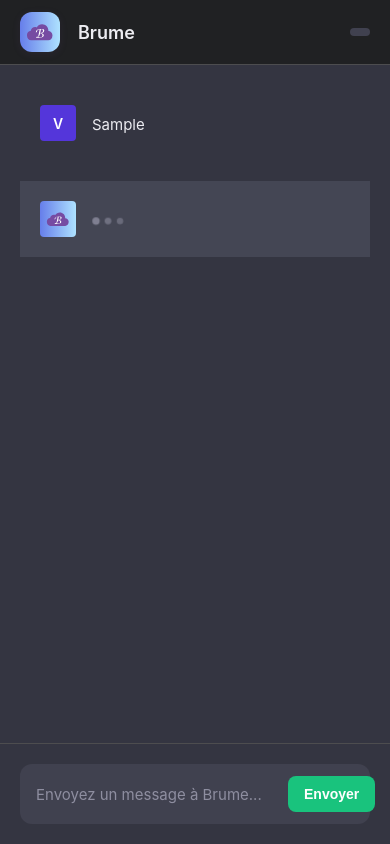
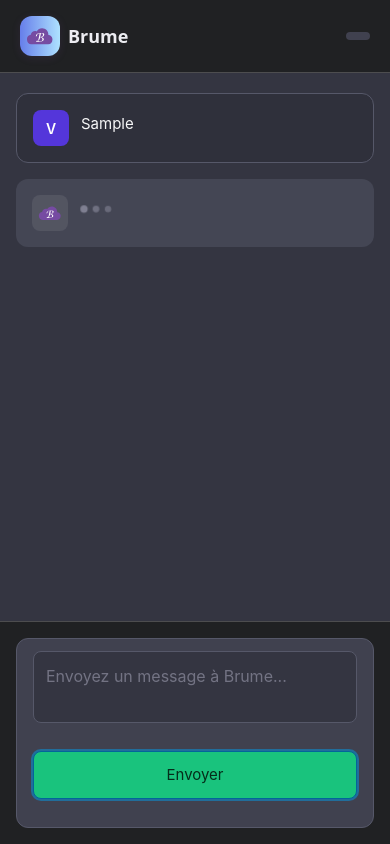
Before and after one commit to Stilmant/Brume, a website: page public/user.html in a window 390 px wide. Both pictures are taken after typing "Sample" into the empty fields and a click on the button "Envoyer". Drawn offline with nearby package versions, Linux system fonts and the light colour scheme; no server answers.

Commit message:
Responsive harmonization: Pico.css, favicon, textarea, shared styles for Brume UI

```diff
--- a/public/styles/admin.css
+++ b/public/styles/admin.css
@@ -2,9 +2,8 @@
 
 /* === Thème administrateur === */
 body {
-  background-color: #1e1e1e;
+  background: #1e1e1e;
   color: #e4e4e7;
-  overflow: hidden;
 }
 
 .header {
@@ -19,69 +18,69 @@
 /* === Badge admin === */
 .admin-badge {
   background: #dc2626;
-  color: white;
-  font-size: 11px;
-  padding: 3px 8px;
-  border-radius: 4px;
+  color: #fff;
+  font-size: 0.6875rem;
+  padding: 0.25rem 0.5rem;
+  border-radius: 0.5rem;
   font-weight: 600;
   text-transform: uppercase;
+  letter-spacing: 0.04em;
 }
 
 /* === Conteneur principal === */
 .main-container {
+  flex: 1;
   display: flex;
-  flex: 1;
+  flex-direction: column;
   overflow: hidden;
+  gap: 1rem;
 }
 
 /* === Sidebar gauche === */
 #left {
-  width: 320px;
   background: #252525;
-  border-right: 1px solid #3f3f46;
+  border-bottom: 1px solid #3f3f46;
+  max-height: 35vh;
+  overflow-y: auto;
   display: flex;
   flex-direction: column;
 }
 
 .sidebar-header {
-  padding: 16px;
+  padding: 1rem 1.25rem;
   border-bottom: 1px solid #3f3f46;
   background: #2a2a2a;
 }
 
 .sidebar-header h3 {
-  font-size: 14px;
+  margin: 0;
+  font-size: 0.875rem;
   font-weight: 600;
   color: #a1a1aa;
   text-transform: uppercase;
+  letter-spacing: 0.08em;
 }
 
 /* === Liste des sessions === */
 #list {
   flex: 1;
-  overflow-y: auto;
-  padding: 8px;
-}
-
-#list::-webkit-scrollbar-track {
-  background: #252525;
-}
-
-#list::-webkit-scrollbar-thumb {
-  background: #3f3f46;
+  padding: 0.75rem;
+  display: flex;
+  flex-direction: column;
+  gap: 0.5rem;
 }
 
 .session-item {
-  padding: 12px;
-  margin: 4px 0;
-  border-radius: 8px;
+  padding: 0.75rem;
+  border-radius: 0.75rem;
+  background: #232325;
+  border: 1px solid transparent;
   cursor: pointer;
-  transition: background 0.2s;
-  border: 1px solid transparent;
+  transition: background 0.2s ease, border 0.2s ease;
 }
 
 .session-item:hover {
-  background: #2a2a2a;
+  background: #2d2d30;
   border-color: #3f3f46;
 }
 
@@ -94,18 +93,18 @@
   display: flex;
   align-items: center;
   justify-content: space-between;
-  margin-bottom: 4px;
+  gap: 0.75rem;
+  margin-bottom: 0.25rem;
 }
 
 .session-id {
-  font-size: 13px;
-  font-weight: 600;
-  color: #e4e4e7;
-  font-family: 'Courier New', monospace;
+  font-family: 'Courier New', Courier, monospace;
+  font-size: 0.8125rem;
+  color: #f2f2f5;
 }
 
 .session-info {
-  font-size: 12px;
+  font-size: 0.75rem;
   color: #a1a1aa;
 }
 
@@ -115,31 +114,24 @@
   display: flex;
   flex-direction: column;
   background: #1e1e1e;
+  border-top: 1px solid #3f3f46;
 }
 
 .chat-header {
-  padding: 16px 20px;
+  padding: 1rem 1.25rem;
   border-bottom: 1px solid #3f3f46;
   background: #252525;
 }
 
 .chat-header h2 {
-  font-size: 16px;
+  margin: 0;
+  font-size: 1rem;
   font-weight: 600;
   color: #e4e4e7;
 }
 
-/* === État vide === */
-.empty-state {
-  color: #71717a;
-}
-
 /* === Zone de chat === */
 #chat {
-  gap: 16px;
-}
-
-#chat::-webkit-scrollbar-track {
   background: #1e1e1e;
 }
 
@@ -158,77 +150,120 @@
 
 /* === Avatars === */
 .avatar {
-  width: 32px;
-  height: 32px;
-  font-size: 13px;
+  background: rgba(255, 255, 255, 0.08);
 }
 
 .avatar.user {
   background: #3b82f6;
+  color: #fff;
+}
+
+.avatar.admin {
+  background: linear-gradient(90deg, #667eea 0%, #aee2ff 100%);
+  color: #0f0f10;
 }
 
 /* === Bulles de message === */
 .message-bubble {
-  padding: 12px 16px;
-  border-radius: 12px;
-  max-width: 500px;
-  line-height: 1.5;
-  font-size: 14px;
-}
-
-.message.user .message-bubble {
-  background: #3f3f46;
-  color: #e4e4e7;
-  border-top-left-radius: 4px;
+  background: #2a2a30;
+  color: #f2f2f5;
+  padding: 0.875rem 1rem;
+  border-radius: 0.75rem;
+  max-width: 28rem;
+  line-height: 1.55;
+  font-size: 0.9375rem;
 }
 
 .message.admin .message-bubble {
   background: #667eea;
-  color: white;
-  border-top-right-radius: 4px;
+  color: #fff;
 }
 
 /* === Zone d'envoi === */
 #send {
   display: flex;
-  align-items: center;
-  padding: 16px 20px;
+  flex-wrap: wrap;
+  gap: 0.75rem;
+  padding: 1rem 1.25rem;
   border-top: 1px solid #3f3f46;
   background: #252525;
-  gap: 12px;
 }
 
-#msg {
-  flex: 1;
-  background: #3f3f46;
-  border: 1px solid #52525b;
-  padding: 12px 16px;
-  border-radius: 8px;
+.admin-input {
+  flex: 1 1 100%;
+  border: 1px solid #3f3f46;
+  background: #1e1e1e;
   color: #e4e4e7;
-  font-size: 14px;
-  resize: none;
-  max-height: 120px;
+  line-height: 1.5;
+  box-shadow: none;
 }
 
-#msg:focus {
+.admin-input:focus-visible {
   border-color: #667eea;
 }
 
-#msg::placeholder {
-  color: #71717a;
+.admin-input::placeholder {
+  color: #8a8a94;
 }
 
 /* === Bouton d'envoi === */
-#btn {
+.admin-button {
+  flex: 1 0 100%;
   background: #667eea;
-  padding: 12px 20px;
+  color: #fff;
 }
 
-#btn:hover {
+.admin-button:hover,
+.admin-button:focus-visible {
   background: #5a67d8;
 }
 
-#btn:disabled {
+.admin-button:disabled {
   background: #3f3f46;
-  color: #71717a;
+  color: #8a8a94;
 }
+
+@media (min-width: 600px) {
+  .admin-button {
+    flex: 0 0 auto;
+    min-width: 7rem;
+  }
+
+  .admin-input {
+    flex-basis: auto;
+  }
+}
+
+@media (min-width: 768px) {
+  .main-container {
+    flex-direction: row;
+    gap: 0;
+  }
+
+  #left {
+    max-height: none;
+    width: 18rem;
+    border-bottom: none;
+    border-right: 1px solid #3f3f46;
+  }
+
+  #right {
+    border-top: none;
+  }
+
+  #send {
+    flex-wrap: nowrap;
+    align-items: flex-end;
+    padding: 1rem 1.5rem;
+  }
+
+  .admin-input {
+    min-height: 3rem;
+  }
+}
+
+@media (min-width: 1024px) {
+  .message-bubble {
+    max-width: 32rem;
+  }
+}
--- a/public/styles/common.css
+++ b/public/styles/common.css
@@ -1,158 +1,221 @@
 /* common.css - Styles communs partagés entre les interfaces Brume */
 
 /* === Reset et base === */
-* {
-  margin: 0;
-  padding: 0;
-  box-sizing: border-box;
+:root {
+  color-scheme: dark;
+  font-size: 16px;
 }
 
 body {
-  font-family: -apple-system, BlinkMacSystemFont, 'Segoe UI', Roboto, sans-serif;
-  height: 100vh;
+  margin: 0;
+  min-height: 100vh;
   display: flex;
   flex-direction: column;
+  font-family: -apple-system, BlinkMacSystemFont, 'Segoe UI', sans-serif;
 }
 
 /* === Header === */
 .header {
-  padding: 12px 20px;
   display: flex;
   align-items: center;
-  gap: 10px;
+  gap: 0.75rem;
+  padding: 1rem 1.25rem;
+  flex-wrap: wrap;
 }
 
 .header h1 {
-  font-size: 18px;
-  font-weight: 600;
+  margin: 0;
   display: flex;
   align-items: center;
-  gap: 10px;
+  gap: 0.5rem;
+  font-size: 1.125rem;
+  font-weight: 600;
 }
 
 /* === Logo === */
 .logo {
-  width: 40px;
-  height: 40px;
+  width: 2.5rem;
+  height: 2.5rem;
   background: linear-gradient(90deg, #667eea 0%, #aee2ff 100%);
-  border-radius: 12px;
+  border-radius: 0.75rem;
   display: flex;
   align-items: center;
   justify-content: center;
-  box-shadow: 0 2px 8px rgba(118, 75, 162, 0.1);
+  box-shadow: 0 0.125rem 0.5rem rgba(118, 75, 162, 0.15);
   overflow: hidden;
-  margin: 0 8px 0 0;
 }
 
 .logo img {
-  width: 28px;
-  height: 28px;
+  width: 1.75rem;
+  height: 1.75rem;
   display: block;
-  margin: auto;
-}
-
-/* === Avatar === */
-.avatar {
-  border-radius: 6px;
-  display: flex;
-  align-items: center;
-  justify-content: center;
-  flex-shrink: 0;
-  font-weight: 600;
-}
-
-.avatar.user {
-  color: white;
-}
-
-.avatar.ai,
-.avatar.admin {
-  background: linear-gradient(90deg, #667eea 0%, #aee2ff 100%);
-  padding: 0;
-  overflow: hidden;
-}
-
-.avatar.ai img,
-.avatar.admin img {
-  width: 24px;
-  height: 24px;
-  display: block;
-  margin: auto;
 }
 
 /* === Chat zone === */
 #chat {
   flex: 1;
   overflow-y: auto;
-  padding: 20px;
+  padding: 1.25rem 1rem;
   display: flex;
   flex-direction: column;
+  gap: 1rem;
+  -webkit-overflow-scrolling: touch;
 }
 
 #chat::-webkit-scrollbar {
-  width: 8px;
+  width: 0.5rem;
 }
 
 #chat::-webkit-scrollbar-thumb {
-  border-radius: 4px;
+  border-radius: 1rem;
 }
 
 /* === Messages === */
 .message {
   display: flex;
-  gap: 12px;
-  max-width: 800px;
+  align-items: flex-start;
+  gap: 0.75rem;
+  width: 100%;
 }
 
-/* === Scrollbar pour listes === */
-#list::-webkit-scrollbar {
-  width: 8px;
+.message-content {
+  flex: 1;
+  line-height: 1.6;
+  font-size: 0.9375rem;
+  word-break: break-word;
 }
 
-#list::-webkit-scrollbar-thumb {
-  border-radius: 4px;
+.avatar {
+  width: 2.25rem;
+  height: 2.25rem;
+  border-radius: 0.5rem;
+  display: flex;
+  align-items: center;
+  justify-content: center;
+  font-weight: 600;
+  font-size: 0.875rem;
+  flex-shrink: 0;
 }
 
-/* === Badges === */
+.avatar img {
+  width: 1.5rem;
+  height: 1.5rem;
+  display: block;
+}
+
 .badge {
   background: #dc2626;
-  color: white;
-  font-size: 10px;
-  padding: 2px 6px;
-  border-radius: 10px;
+  color: #fff;
+  font-size: 0.625rem;
+  padding: 0.125rem 0.5rem;
+  border-radius: 0.75rem;
   font-weight: 600;
+  letter-spacing: 0.02em;
+}
+
+.input-container {
+  padding: 1rem;
+  flex-shrink: 0;
+}
+
+.input-wrapper {
+  max-width: 60rem;
+  margin: 0 auto;
+  width: 100%;
+}
+
+/* === Formulaire message === */
+.chat-input {
+  width: 100%;
+  min-height: 3rem;
+  padding: 0.75rem;
+  border-radius: 0.5rem;
+  border: 1px solid transparent;
+  line-height: 1.5;
+  box-shadow: none;
+  transition: border-color 0.2s ease, background 0.2s ease;
+}
+
+.chat-input:focus-visible {
+  outline: none;
+}
+
+.chat-input::placeholder {
+  color: inherit;
+  opacity: 0.7;
+}
+
+.send-button {
+  display: inline-flex;
+  align-items: center;
+  justify-content: center;
+  padding: 0.75rem 1.5rem;
+  font-size: 0.9375rem;
+  border-radius: 0.5rem;
+  gap: 0.5rem;
 }
 
 /* === Boutons === */
 button {
-  color: white;
   border: none;
-  border-radius: 8px;
+  border-radius: 0.5rem;
+  font-weight: 600;
   cursor: pointer;
-  font-weight: 600;
-  font-size: 14px;
-  transition: background 0.2s;
-  padding: 10px 16px;
+  transition: transform 0.15s ease, background 0.2s ease;
+}
+
+button:active {
+  transform: scale(0.97);
 }
 
 button:disabled {
   cursor: not-allowed;
+  opacity: 0.6;
 }
 
-/* === Inputs === */
 input,
 textarea {
-  font-family: inherit;
+  font: inherit;
+  color: inherit;
+  background: transparent;
+  border: none;
   outline: none;
 }
 
-/* === États vides === */
+textarea {
+  resize: none;
+  overflow-y: auto;
+}
+
 .empty-state {
   flex: 1;
   display: flex;
   align-items: center;
   justify-content: center;
-  font-size: 15px;
   text-align: center;
-  padding: 40px;
+  font-size: 0.9375rem;
+  color: #a1a1aa;
+  padding: 2.5rem 1rem;
 }
+
+#list::-webkit-scrollbar {
+  width: 0.5rem;
+}
+
+#list::-webkit-scrollbar-thumb {
+  border-radius: 1rem;
+}
+
+@media (min-width: 768px) {
+  .header {
+    padding: 1rem 2rem;
+  }
+
+  .header h1 {
+    font-size: 1.25rem;
+  }
+
+  #chat {
+    padding: 1.5rem 2rem;
+  }
+}
--- a/public/styles/user.css
+++ b/public/styles/user.css
@@ -2,7 +2,7 @@
 
 /* === Thème utilisateur === */
 body {
-  background-color: #343541;
+  background: #343541;
   color: #ececf1;
 }
 
@@ -18,19 +18,16 @@
 
 /* === Badge session === */
 .session-id {
-  font-size: 12px;
-  color: #8e8ea0;
+  font-size: 0.75rem;
+  color: #a1a1aa;
   background: #40414f;
-  padding: 4px 10px;
-  border-radius: 12px;
+  padding: 0.25rem 0.75rem;
+  border-radius: 999px;
+  white-space: nowrap;
 }
 
 /* === Zone de chat === */
 #chat {
-  gap: 20px;
-}
-
-#chat::-webkit-scrollbar-track {
   background: #343541;
 }
 
@@ -40,52 +37,54 @@
 
 /* === Messages === */
 .message {
-  gap: 16px;
-  padding: 20px;
+  background: #40414f;
+  border-radius: 0.75rem;
+  padding: 1rem;
+  width: 100%;
+  max-width: 42rem;
   margin: 0 auto;
-  width: 100%;
 }
 
 .message.user {
-  background: #343541;
+  background: #2f303b;
+  border: 1px solid #565869;
+  margin-left: auto;
 }
 
 .message.ai {
   background: #444654;
+  margin-right: auto;
 }
 
 /* === Avatars === */
 .avatar {
-  width: 36px;
-  height: 36px;
-  border-radius: 4px;
-  font-size: 14px;
+  background: rgba(255, 255, 255, 0.08);
 }
 
 .avatar.user {
   background: #5436da;
+  color: #fff;
 }
 
 /* === Contenu des messages === */
 .message-content {
-  flex: 1;
-  padding-top: 8px;
-  line-height: 1.6;
-  font-size: 15px;
+  color: #f7f7f8;
+  padding-top: 0.125rem;
+  min-width: 0;
 }
 
 /* === Animation de réflexion === */
 .typing {
   display: flex;
-  gap: 4px;
-  padding: 8px 0;
+  gap: 0.25rem;
+  padding: 0.5rem 0;
 }
 
 .typing span {
-  width: 8px;
-  height: 8px;
+  width: 0.5rem;
+  height: 0.5rem;
   background: #8e8ea0;
-  border-radius: 50%;
+  border-radius: 999px;
   animation: bounce 1.4s infinite ease-in-out;
 }
 
@@ -112,66 +111,93 @@
 
 /* === Zone de saisie === */
 .input-container {
-  padding: 20px;
-  background: #343541;
+  background: #202123;
   border-top: 1px solid #4d4d4f;
 }
 
 .input-wrapper {
-  max-width: 800px;
-  margin: 0 auto;
-  position: relative;
+  width: 100%;
 }
 
 #f {
-  display: flex;
-  align-items: center;
+  display: grid;
+  grid-template-columns: 1fr;
+  gap: 0.75rem;
   background: #40414f;
-  border-radius: 12px;
-  padding: 12px 16px;
+  border: 1px solid #565869;
+  border-radius: 0.75rem;
+  padding: 0.75rem 1rem;
 }
 
-#q {
-  flex: 1;
-  background: transparent;
-  border: none;
+.user-input {
+  border: 1px solid #565869;
+  background: #343541;
   color: #ececf1;
-  font-size: 15px;
-  resize: none;
-  max-height: 200px;
 }
 
-#q::placeholder {
+/* Assure l'accessibilité du champ de saisie */
+.user-input[aria-label] {
+  /* Pas de styles supplémentaires requis, mais ce sélecteur documente l'accessibilité */
+}
+
+.user-input::placeholder {
   color: #8e8ea0;
 }
 
 /* === Bouton d'envoi === */
-button {
+.user-button {
+  width: 100%;
   background: #19c37d;
-  margin-left: 12px;
+  color: #052d1a;
 }
 
-button:hover {
-  background: #1a9f6a;
+.user-button:hover,
+.user-button:focus-visible {
+  background: #15a96c;
 }
 
-button:disabled {
+.user-button:disabled {
   background: #3f3f46;
+  color: #b5b5c1;
 }
 
-/* === Écran d'accueil === */
 .welcome {
   text-align: center;
-  padding: 40px 20px;
-  color: #8e8ea0;
+  padding: 2.5rem 1rem;
+  color: #b5b5c1;
 }
 
 .welcome h2 {
-  font-size: 28px;
+  font-size: 1.5rem;
+  font-weight: 600;
   color: #ececf1;
-  margin-bottom: 12px;
+  margin-bottom: 0.75rem;
 }
 
 .welcome p {
-  font-size: 15px;
+  font-size: 0.9375rem;
 }
+
+@media (min-width: 600px) {
+  #f {
+    grid-template-columns: 1fr auto;
+    align-items: end;
+  }
+
+  .user-button {
+    width: auto;
+    justify-self: end;
+    min-width: 7rem;
+  }
+}
+
+@media (min-width: 768px) {
+  .message {
+    max-width: 48rem;
+    padding: 1.25rem;
+  }
+
+  #f {
+    padding: 1rem 1.25rem;
+  }
+}
--- a/public/user.html
+++ b/public/user.html
@@ -2,7 +2,11 @@
 <html>
 <head>
   <meta charset='utf-8'/>
+  <meta name='viewport' content='width=device-width, initial-scale=1'/>
   <title>Brume - Assistant IA</title>
+  <link rel='icon' type='image/svg+xml' href='brume-thought.min.svg'/>
+  <link rel='alternate icon' type='image/png' sizes='96x96' href='brume-thought.png'/>
+  <link rel='stylesheet' href='https://cdn.jsdelivr.net/npm/@picocss/pico@2/css/pico.min.css'/>
   <link rel='stylesheet' href='styles/common.css'/>
   <link rel='stylesheet' href='styles/user.css'/>
 </head>
@@ -20,8 +24,8 @@
   <div class='input-container'>
     <div class='input-wrapper'>
       <form id='f'>
-        <input id='q' placeholder='Envoyez un message à Brume...' autocomplete='off'/>
-        <button type='submit'>Envoyer</button>
+        <textarea id='q' class='chat-input user-input' placeholder='Envoyez un message à Brume...' autocomplete='off'></textarea>
+        <button type='submit' class='send-button user-button'>Envoyer</button>
       </form>
     </div>
   </div>
```
Also changed, not shown: public/admin.html (+6 -2 lines).
